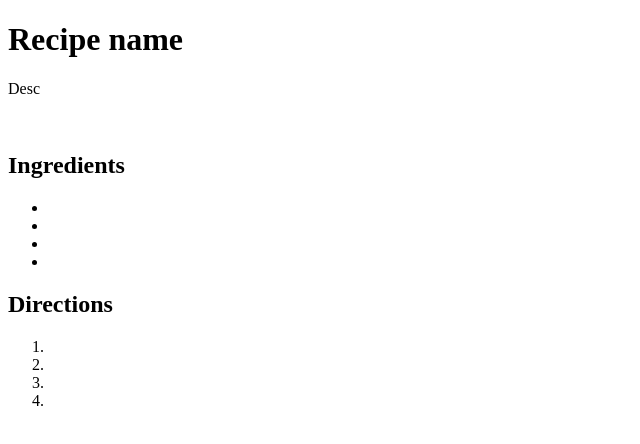
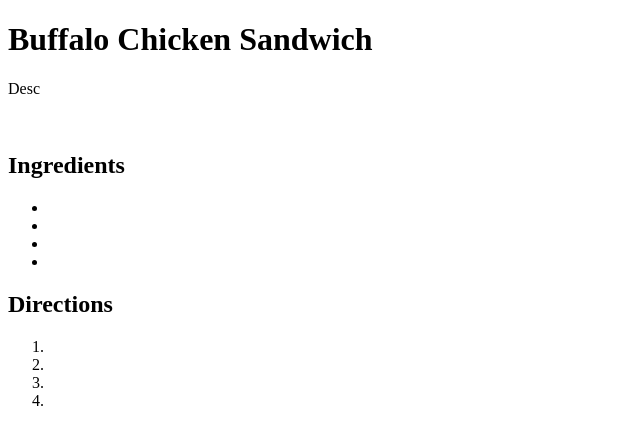
Before and after one commit to stormlyte/odin-recipes, a plain HTML site: page recipes/buffalo-chicken-sandwich.html in a window 1280 px wide. Shown: the whole page, without its empty margins (0-640 px from the left). Drawn offline with Linux system fonts and the light colour scheme.

Commit message:
Update title with recipe name

```diff
--- a/recipes/buffalo-chicken-sandwich.html
+++ b/recipes/buffalo-chicken-sandwich.html
@@ -6,7 +6,7 @@
   <title></title>
 </head>
 <body>
-  <h1>Recipe name</h1>
+  <h1>Buffalo Chicken Sandwich</h1>
   <p>Desc</p>
   <img src="" alt="">
 
```
Also changed, not shown: recipes/simple-bbq-ribs.html (+1 -1 lines).
